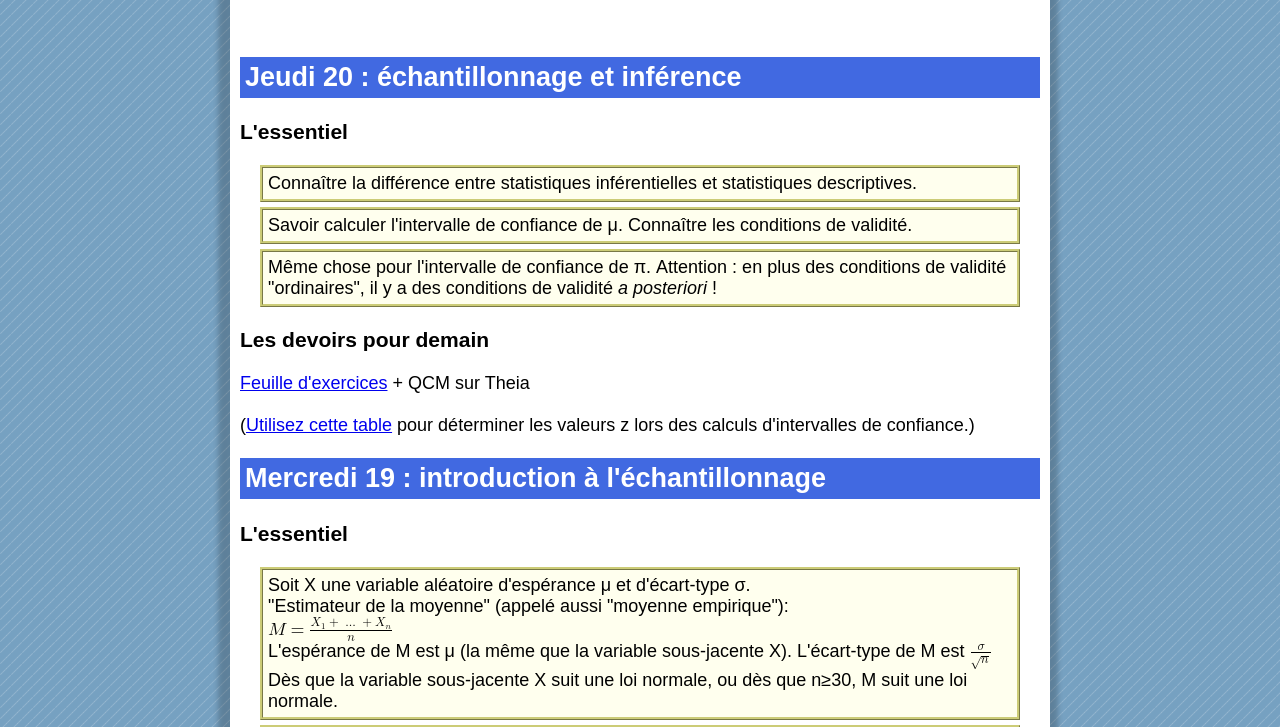
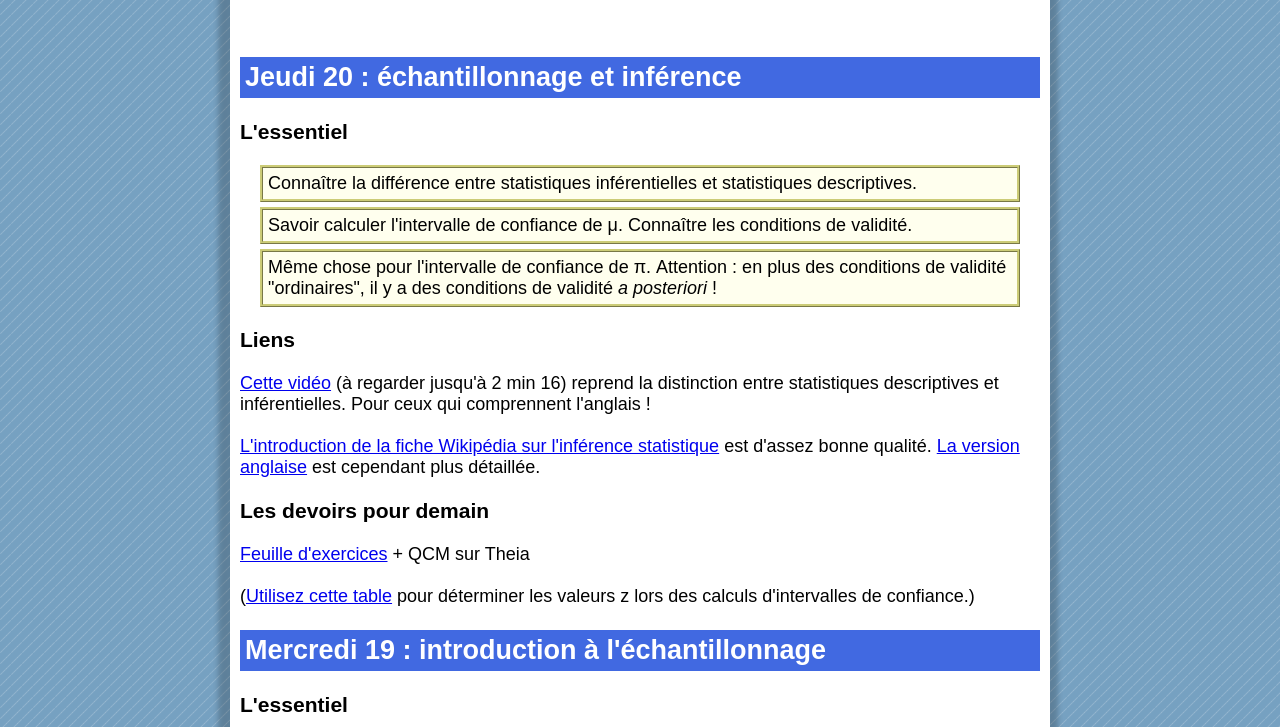
Before and after one commit to dbeneat/stats2026, a plain HTML site: page index.html in a window 1280 px wide. Shown: the part 73-800 px from the top of the page. Drawn offline with Linux system fonts and the light colour scheme.

Commit message:
liens pour le jour 3

```diff
--- a/index.html
+++ b/index.html
@@ -112,6 +112,13 @@ Savoir calculer l'intervalle de confiance de μ. Connaître les conditions de va
 Même chose pour l'intervalle de confiance de π. Attention : en plus des conditions de validité "ordinaires",
 il y a des conditions de validité <i>a posteriori</i> !
 </section>
+
+<h3>Liens</h3>
+<a href="https://www.youtube.com/watch?v=tFRXsngz4UQ">Cette vidéo</a> (à regarder jusqu'à 2 min 16) reprend
+la distinction entre statistiques descriptives et inférentielles. Pour ceux qui comprennent l'anglais !
+<br><br>
+<a href="https://fr.wikipedia.org/wiki/Inf%C3%A9rence_statistique">L'introduction de la fiche Wikipédia sur l'inférence statistique</a> est d'assez
+bonne qualité. <a href="https://en.wikipedia.org/wiki/Statistical_inference">La version anglaise</a> est cependant plus détaillée.
 
 <h3>Les devoirs pour demain</h3>
 <a href="res/exos_3.pdf">Feuille d'exercices</a> + QCM sur Theia
```
